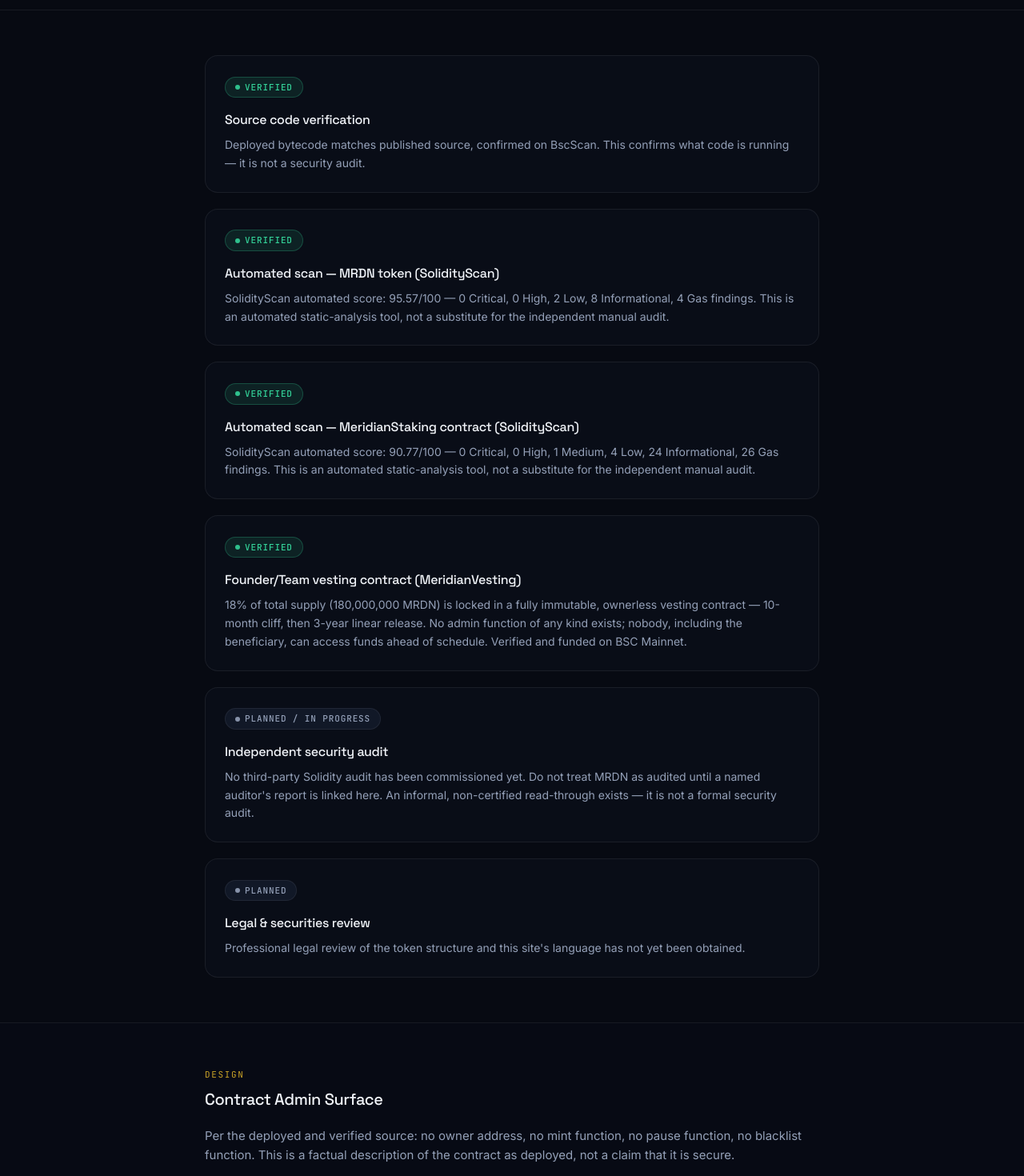
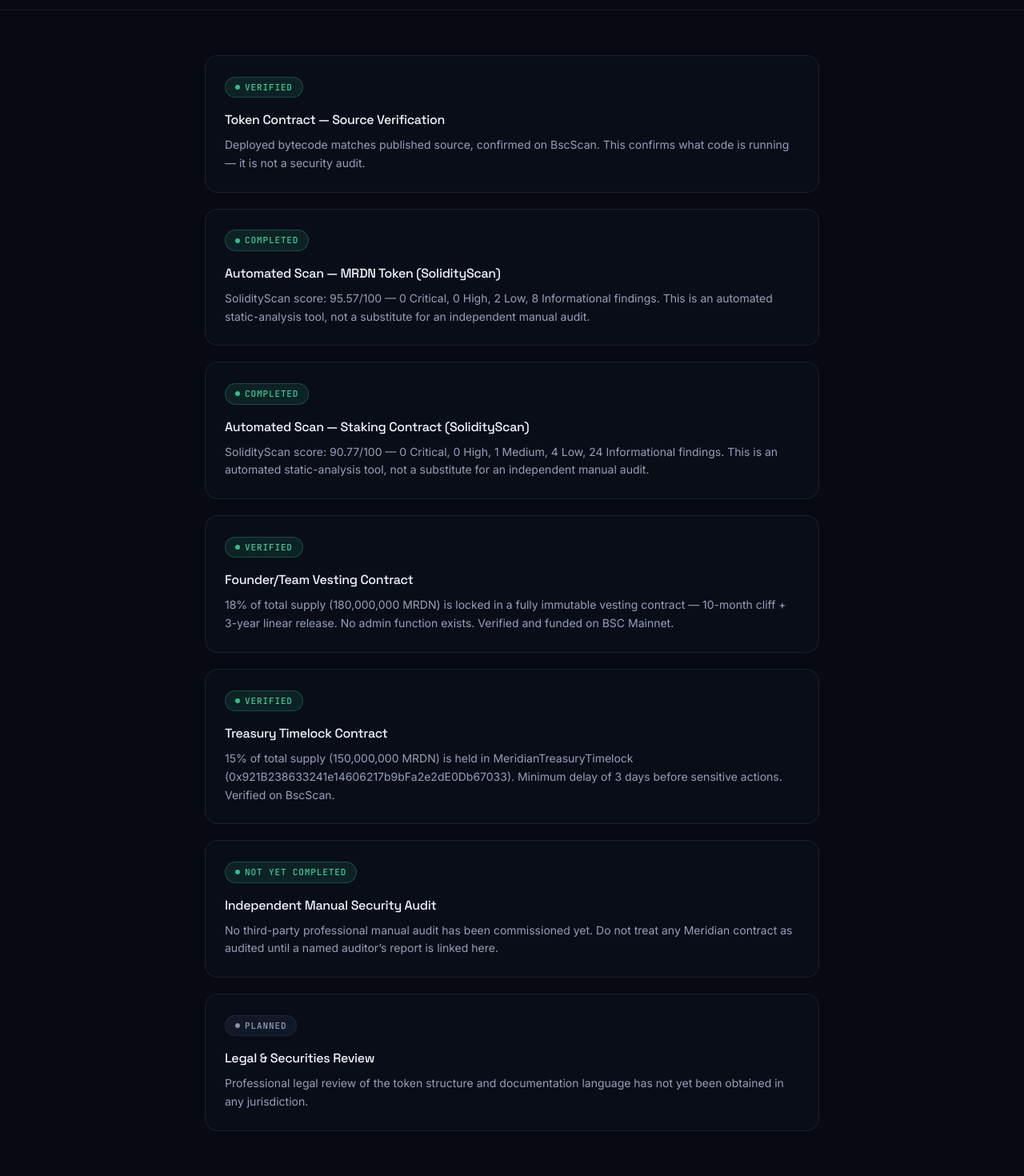
Before and after one commit to AuthorFarhanFaiz/MeridianProtocol-OfficialWebsite, a React (Vite) app: page /security in a window 1280 px wide. Shown: the part 360-1830 px from the top of the page at 80% size. Built offline with nearby package versions, Linux system fonts and the light colour scheme.

Commit message:
Update security.ts

```diff
--- a/src/data/security.ts
+++ b/src/data/security.ts
@@ -1,6 +1,6 @@
 export interface SecurityItem {
   id: string;
-  status: "VERIFIED" | "PLANNED / IN PROGRESS" | "PLANNED";
+  status: string;
   title: string;
   description: string;
 }
@@ -9,49 +9,56 @@ export const SECURITY_ITEMS: SecurityItem[] = [
   {
     id: "source-verification",
     status: "VERIFIED",
-    title: "Source code verification",
+    title: "Token Contract — Source Verification",
     description:
       "Deployed bytecode matches published source, confirmed on BscScan. This confirms what code is running — it is not a security audit.",
   },
   {
     id: "solidityscan-token",
-    status: "VERIFIED",
-    title: "Automated scan — MRDN token (SolidityScan)",
+    status: "COMPLETED",
+    title: "Automated Scan — MRDN Token (SolidityScan)",
     description:
-      "SolidityScan automated score: 95.57/100 — 0 Critical, 0 High, 2 Low, 8 Informational, 4 Gas findings. This is an automated static-analysis tool, not a substitute for the independent manual audit.",
+      "SolidityScan score: 95.57/100 — 0 Critical, 0 High, 2 Low, 8 Informational findings. This is an automated static-analysis tool, not a substitute for an independent manual audit.",
   },
   {
     id: "solidityscan-staking",
-    status: "VERIFIED",
-    title: "Automated scan — MeridianStaking contract (SolidityScan)",
+    status: "COMPLETED",
+    title: "Automated Scan — Staking Contract (SolidityScan)",
     description:
-      "SolidityScan automated score: 90.77/100 — 0 Critical, 0 High, 1 Medium, 4 Low, 24 Informational, 26 Gas findings. This is an automated static-analysis tool, not a substitute for the independent manual audit.",
+      "SolidityScan score: 90.77/100 — 0 Critical, 0 High, 1 Medium, 4 Low, 24 Informational findings. This is an automated static-analysis tool, not a substitute for an independent manual audit.",
   },
   {
     id: "vesting-verification",
     status: "VERIFIED",
-    title: "Founder/Team vesting contract (MeridianVesting)",
+    title: "Founder/Team Vesting Contract",
     description:
-      "18% of total supply (180,000,000 MRDN) is locked in a fully immutable, ownerless vesting contract — 10-month cliff, then 3-year linear release. No admin function of any kind exists; nobody, including the beneficiary, can access funds ahead of schedule. Verified and funded on BSC Mainnet.",
+      "18% of total supply (180,000,000 MRDN) is locked in a fully immutable vesting contract — 10-month cliff + 3-year linear release. No admin function exists. Verified and funded on BSC Mainnet.",
+  },
+  {
+    id: "treasury-verification",
+    status: "VERIFIED",
+    title: "Treasury Timelock Contract",
+    description:
+      "15% of total supply (150,000,000 MRDN) is held in MeridianTreasuryTimelock (0x921B238633241e14606217b9bFa2e2dE0Db67033). Minimum delay of 3 days before sensitive actions. Verified on BscScan.",
   },
   {
     id: "audit",
-    status: "PLANNED / IN PROGRESS",
-    title: "Independent security audit",
+    status: "NOT YET COMPLETED",
+    title: "Independent Manual Security Audit",
     description:
-      "No third-party Solidity audit has been commissioned yet. Do not treat MRDN as audited until a named auditor's report is linked here. An informal, non-certified read-through exists — it is not a formal security audit.",
+      "No third-party professional manual audit has been commissioned yet. Do not treat any Meridian contract as audited until a named auditor’s report is linked here.",
   },
   {
     id: "legal-review",
     status: "PLANNED",
-    title: "Legal & securities review",
+    title: "Legal & Securities Review",
     description:
-      "Professional legal review of the token structure and this site's language has not yet been obtained.",
+      "Professional legal review of the token structure and documentation language has not yet been obtained in any jurisdiction.",
   },
 ];
 
 export const CONTRACT_ADMIN_SURFACE =
-  "Per the deployed and verified source: no owner address, no mint function, no pause function, no blacklist function. This is a factual description of the contract as deployed, not a claim that it is secure.";
+  "Per the deployed and verified source: the MRDN token has no owner address, no mint function, no pause function, and no blacklist function. The staking contract owner can only manage the reward rate and fund the reward pool. Vesting is fully immutable. Treasury is protected by a 3-day timelock.";
 
 export const SEED_PHRASE_WARNING =
-  "Meridian Protocol will never request your seed phrase, private key, or wallet password.";
+  "Meridian Protocol will never request your seed phrase, private key, or wallet password. No official channel will ever ask for this information under any circumstance.";
```
